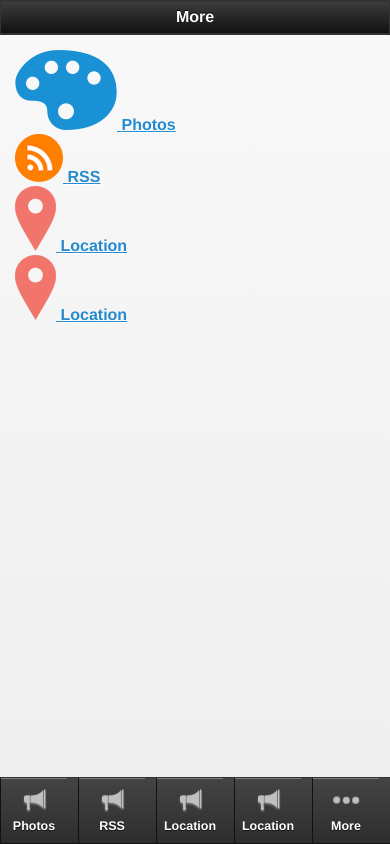
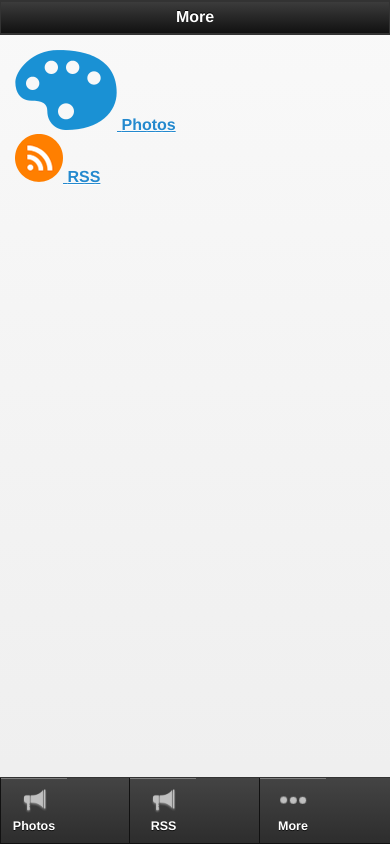
Before and after one commit to jarnailboparai/neha_12_nehatestasdddd_827, a plain HTML site: page more.html in a window 390 px wide. Drawn offline with Linux system fonts and the light colour scheme.

Commit message:
neha_12_nehatestasdddd_827

```diff
--- a/more.html
+++ b/more.html
@@ -112,24 +112,6 @@
 		</a>
 	</div>
 
-			<div class="app_feature_list">
-			<a  rel="external" data-ajax="flase"  class="item link" href="location_4317.html">
-																	<img src="images/location.png " />
-										</a>
-		<a  rel="external" data-ajax="flase"  href="location_4317.html">
-				<label>Location</label>
-		</a>
-	</div>
-
-			<div class="app_feature_list">
-			<a  rel="external" data-ajax="flase"  class="item link" href="location_4318.html">
-																	<img src="images/location.png " />
-										</a>
-		<a  rel="external" data-ajax="flase"  href="location_4318.html">
-				<label>Location</label>
-		</a>
-	</div>
-
 
 </div>
 
@@ -142,7 +124,7 @@
 
             <style> .nav-glyphish-example .ui-btn .ui-btn-inner { padding-top: 40px !important; width: 60px!important;}		.nav-glyphish-example .ui-btn .ui-icon { width: 30px!important; height: 30px!important; margin-left: -15px !important; box-shadow: none!important; -moz-box-shadow: none!important; -webkit-box-shadow: none!important; -webkit-border-radius: 0 !important; border-radius: 0 !important; }#tab1 .ui-icon { background:  url("icons_tech_1579.png") 50% 50% no-repeat; background-size: 50px 50px; }#tab2 .ui-icon { background:  url("icons_communication_1092.png") 50% 50% no-repeat; background-size: 50px 50px; }#tab3 .ui-icon { background:  url("64Px_-_504-11.png") 50% 50% no-repeat; background-size: 30px 30px; }#tab4 .ui-icon { background:  url("64Px_-_504-210.png") 50% 50% no-repeat; background-size: 30px 30px; }#tab5 .ui-icon { background:  url("more.png") 50% 50% no-repeat; background-size: 30px 30px; }</style>
 
-            <div data-role="footer" data-position="fixed" class="nav-glyphish-example" data-id="myfooter" data-theme="a" data-tap-toggle="false"><div data-role="navbar" class="nav-glyphish-example"><ul><li><a href="photosub_4314.html" id="tab2" data-icon="custom" rel="external"  data-gourl="photosub_4314.html" class="" onclick="window.open('photosub_4314.html','_self', 'location=yes')">Photos</a></li><li><a href="rss_4315.html" id="tab2" data-icon="custom" rel="external"  data-gourl="rss_4315.html" class="" onclick="window.open('rss_4315.html','_self', 'location=yes')">RSS</a></li><li><a href="location_4317.html" id="tab2" data-icon="custom" rel="external"  data-gourl="location_4317.html" class="" onclick="window.open('location_4317.html','_self', 'location=yes')">Location</a></li><li><a href="location_4318.html" id="tab2" data-icon="custom" rel="external"  data-gourl="location_4318.html" class="" onclick="window.open('location_4318.html','_self', 'location=yes')">Location</a></li><li><a href="more.html" id="tab5" data-icon="custom" rel="external">More</a></li></ul></div></div>
+            <div data-role="footer" data-position="fixed" class="nav-glyphish-example" data-id="myfooter" data-theme="a" data-tap-toggle="false"><div data-role="navbar" class="nav-glyphish-example"><ul><li><a href="photosub_4314.html" id="tab2" data-icon="custom" rel="external"  data-gourl="photosub_4314.html" class="" onclick="window.open('photosub_4314.html','_self', 'location=yes')">Photos</a></li><li><a href="rss_4315.html" id="tab2" data-icon="custom" rel="external"  data-gourl="rss_4315.html" class="" onclick="window.open('rss_4315.html','_self', 'location=yes')">RSS</a></li><li><a href="more.html" id="tab5" data-icon="custom" rel="external">More</a></li></ul></div></div>
 
         </div>
 
```
Also changed, not shown: index.html (+0 -18 lines).
